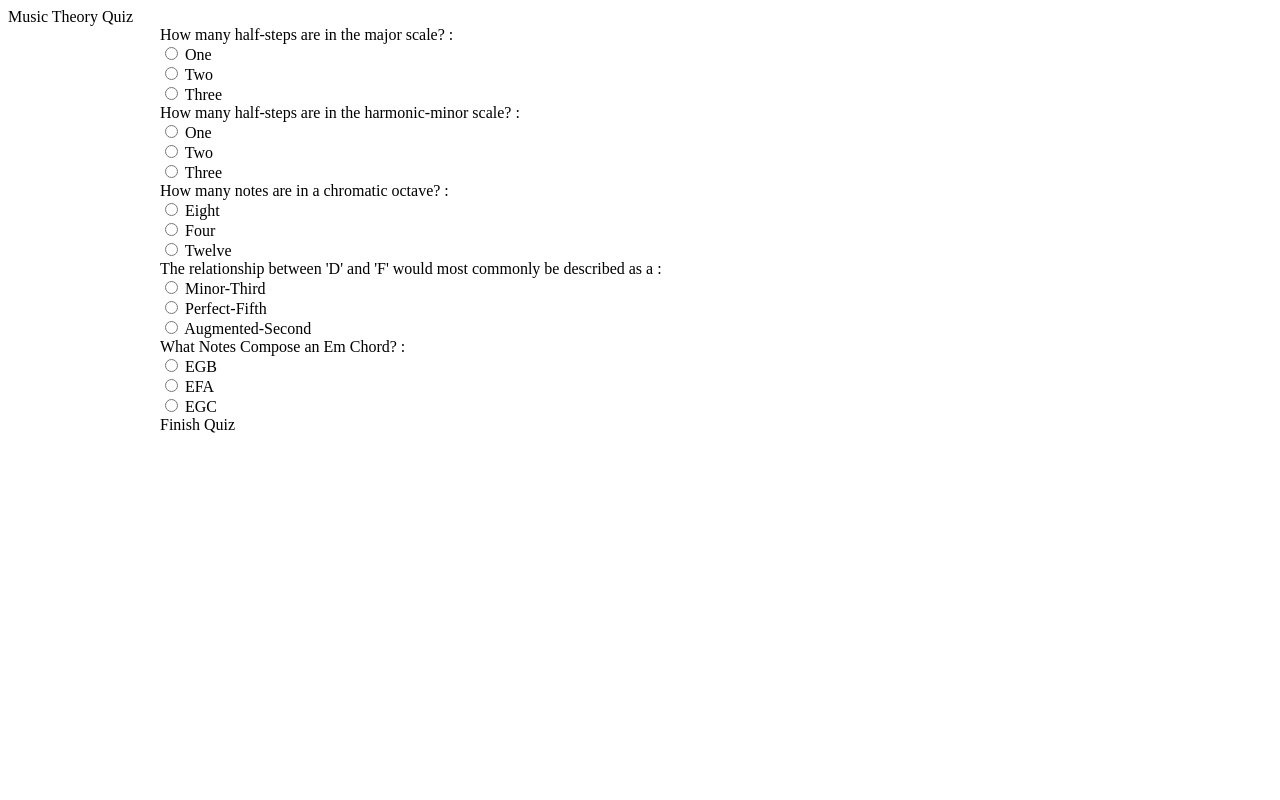
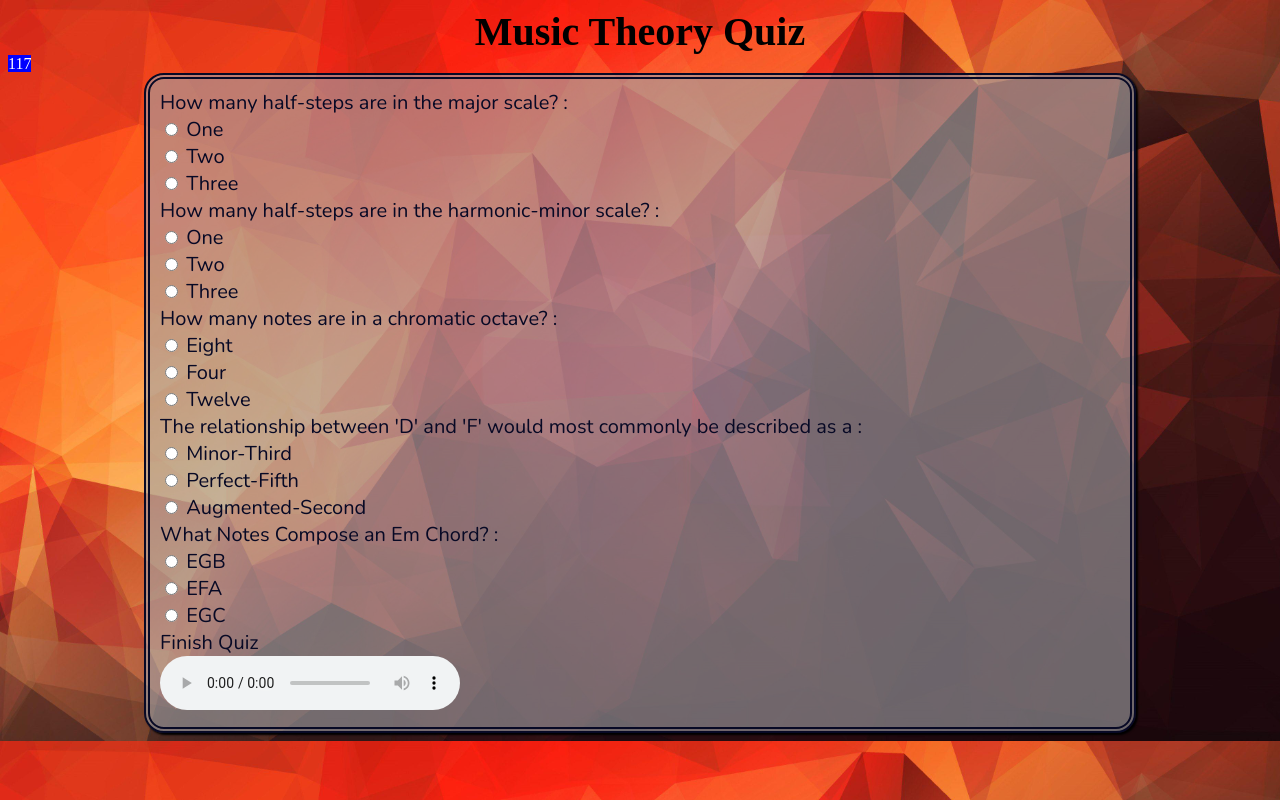
Before and after one commit to AlexLloyd89/TriviaGame, a plain HTML site: page index.html in a window 1280 px wide. Both pictures are taken after a click on the element "Press Here to Start". Drawn offline with nearby package versions, Linux system fonts and the light colour scheme; a web font is replaced by a local one.

Commit message:
Added music, start of style, functionality complete

```diff
--- a/assets/script.js
+++ b/assets/script.js
@@ -1,9 +1,21 @@
 var correct = 0;
 var incorrect = 0;
-
+var totalTime = 120;
 $("#right").text(correct);
 $("#wrong").text(incorrect);
 
+//timer
+function countdown() {
+  totalTime = totalTime - 1;
+  $("#time-left").text(totalTime);
+  time = setTimeout(countdown, 1000);
+
+  if (totalTime === -1) {
+    $("#main-content").css("display", "none");
+    $(".score").css("display", "block");
+    $("#time-left").css("display", "none");
+  }
+}
 $(".submit").on("click", function submitAnswer() {
   var radios = document.getElementsByName("major-scale");
   var i = 0,
@@ -132,10 +144,12 @@ $(".submit").on("click", function submitAnswer() {
 $(".submit").on("click", function() {
   $("#main-content").css("display", "none");
   $(".score").css("display", "block");
+  $("#time-left").css("display", "none");
 });
 
 //start game CSS
 $(".begin").on("click", function() {
   $(".intro").css("display", "none");
   $("#main-content").css("display", "block");
+  countdown();
 });
--- a/assets/style.css
+++ b/assets/style.css
@@ -1,6 +1,28 @@
+body {
+  background: url("images/polygon.jpg");
+  background-size: cover;
+}
+
+.header {
+  text-align: center;
+  margin: 0 auto;
+  font-family: "Quattrocento", serif;
+  font-weight: bold;
+  font-size: 40px;
+}
+
 .wrapmeup {
   max-width: 960px;
   margin: 0 auto;
+  background-color: rgba(161, 162, 168, 0.603);
+  color: rgb(7, 9, 37);
+  font-size: 20px;
+  box-shadow: 2px 2px 2px black;
+  padding: 10px;
+  overflow: hidden;
+  border: 6px double;
+  border-radius: 20px;
+  font-family: "Nunito", sans-serif;
 }
 
 #main-content {
@@ -10,3 +32,16 @@
 .score {
   display: none;
 }
+
+#time-left {
+  background: blue;
+  color: white;
+}
+
+.begin:hover {
+  color: rgb(158, 32, 184);
+}
+
+.submit:hover {
+  color: rgb(158, 32, 184);
+}
--- a/index.html
+++ b/index.html
@@ -6,19 +6,23 @@
     <meta http-equiv="X-UA-Compatible" content="ie=edge" />
     <title>Triva Game</title>
     <script src="https://cdnjs.cloudflare.com/ajax/libs/jquery/3.2.1/jquery.min.js"></script>
+    <link href="https://fonts.googleapis.com/css?family=Nunito|Quattrocento" rel="stylesheet">
     <link rel="stylesheet" type="text/css" href="assets/style.css" />
   </head>
 
   <body>
+
     <div class="header">Music Theory Quiz</div>
+    <span id="time-left">
+      </span>
     <div class="wrapmeup">
     <div class="intro">
-
-      Test your music theory knwoledge. Once you click on the button below, you will have 2 minutes to answer 5 questions about basic music theory concepts.
+          Test your music theory knowledge. Once you click on the button below, you will have two minutes to answer five questions about basic music theory concepts.
       <div class="begin">Press Here to Start</div>
 
     </div>
     <div id="main-content">
+
       <!-- Question One -->
       <form>
       <div class="question">How many half-steps are in the major scale? :</div>
@@ -164,10 +168,15 @@
       <div class="score">
           Correct: <span id="right"></span>
           Incorrect: <span id="wrong"></span>
-          <div class="retry">Try Again?</div>
+          <div class="promo">Like the song? Download it for free, and check out some of my other music, from this website!
       </div>
+       </div>
+    <audio controls>
+        <source src="assets/song/MusicaProvocatione.mp3" type='audio/mpeg'>
+     </audio>
     </div>
   </form>
     <script type="text/javascript" src="assets/script.js"></script>
+
   </body>
 </html>
```
Also changed, not shown: assets/images/polygon.jpg (added), 1 other file.
